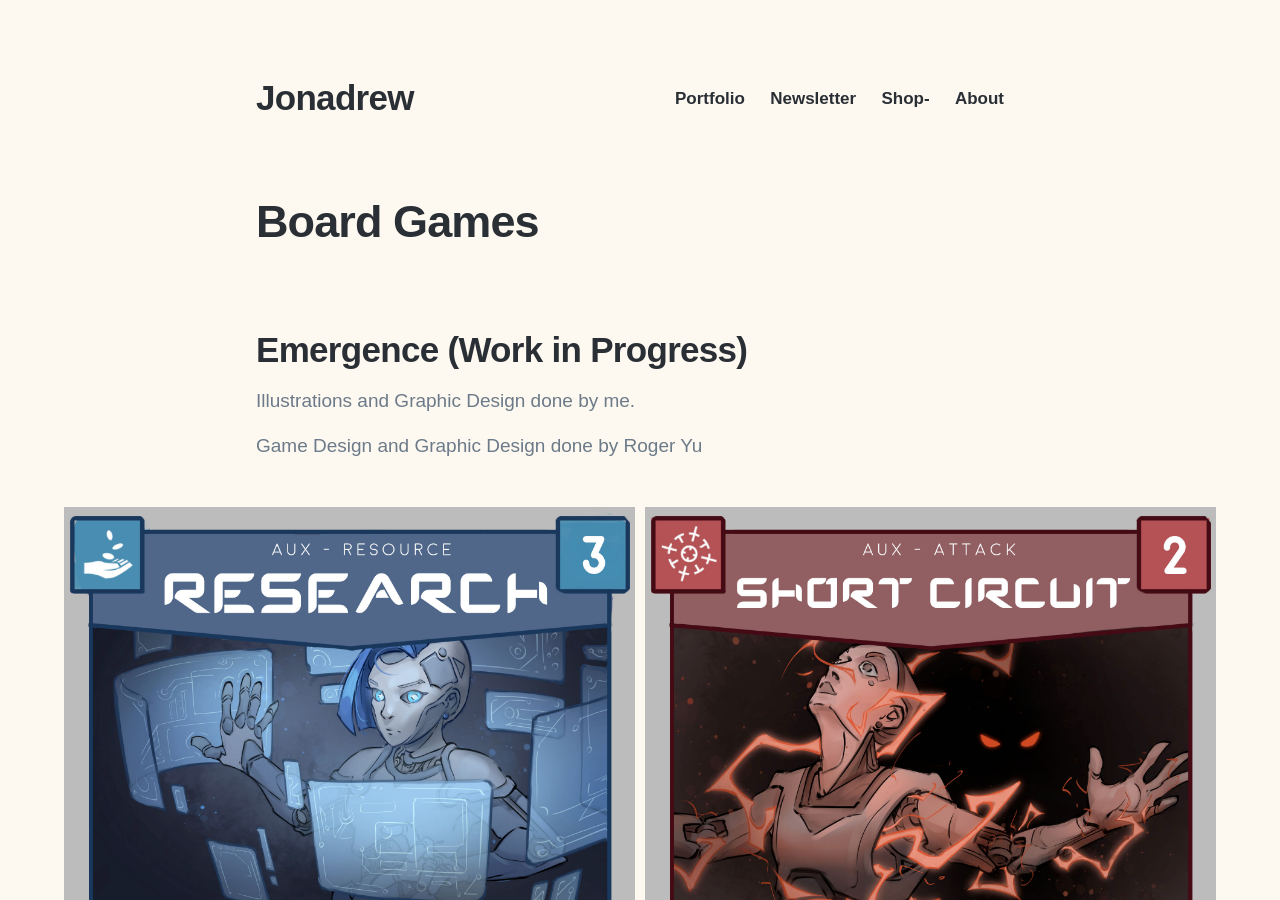
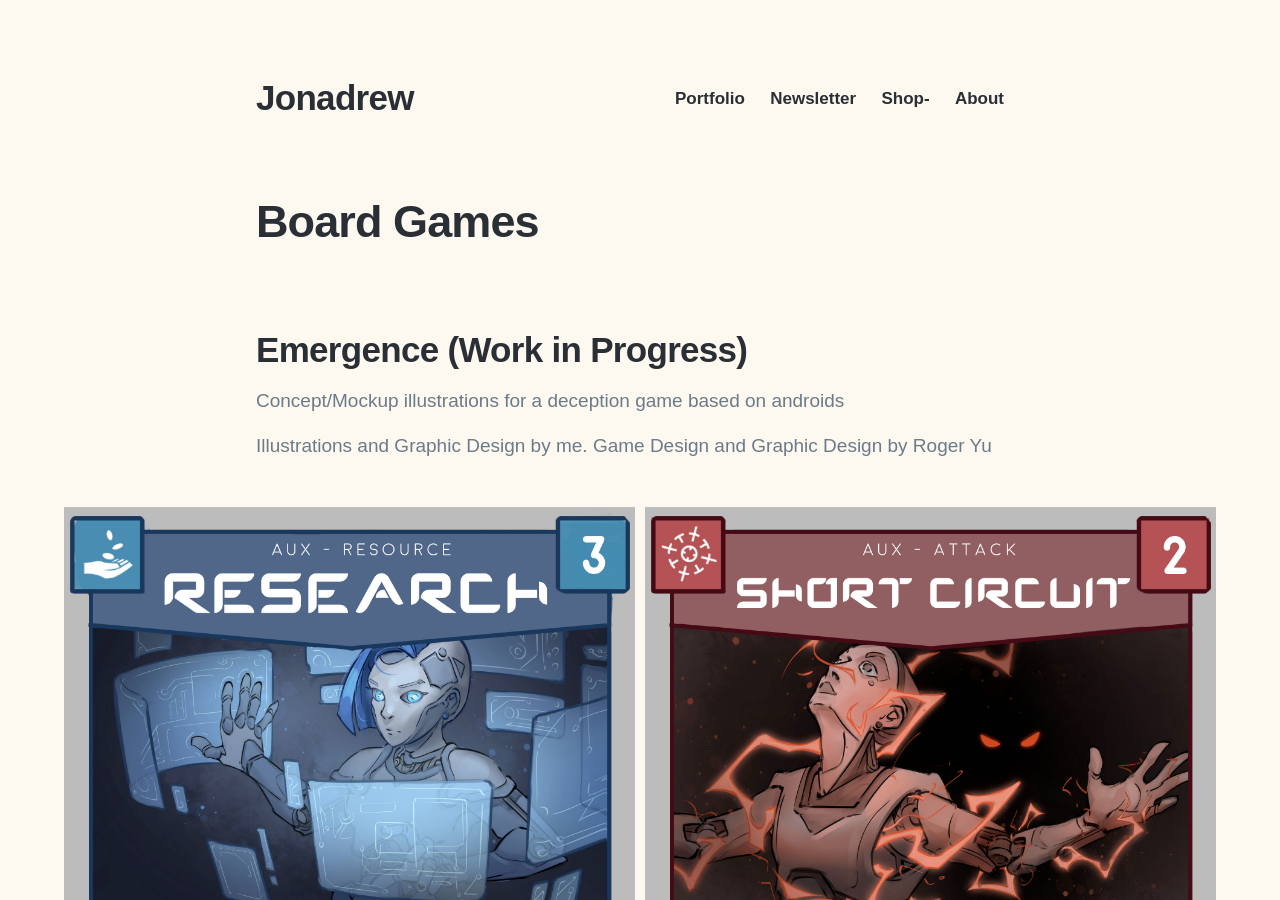
Before and after one commit to andrwyoung/jonadrew-v4, a Jekyll site: the page built from _photo_posts/board games.md, in a window 1280 px wide and 900 px high. Built offline with Jekyll 4.4.1, drawn with Linux system fonts in a browser that asks for light colours; nearby versions of some CDN libraries; some web fonts are replaced.

Commit message:
edit emergence description

```diff
--- a/_photo_posts/board games.md
+++ b/_photo_posts/board games.md
@@ -8,10 +8,9 @@ featured_image: '/images/titles/board.jpg'
 ## Emergence (Work in Progress)
 
 
+Concept/Mockup illustrations for a deception game based on androids
 
-Illustrations and Graphic Design done by me.
-
-Game Design and Graphic Design done by Roger Yu
+Illustrations and Graphic Design by me. Game Design and Graphic Design by Roger Yu
 
 <div class="gallery" data-columns="2">
 		{% assign title = page.title %}
```
